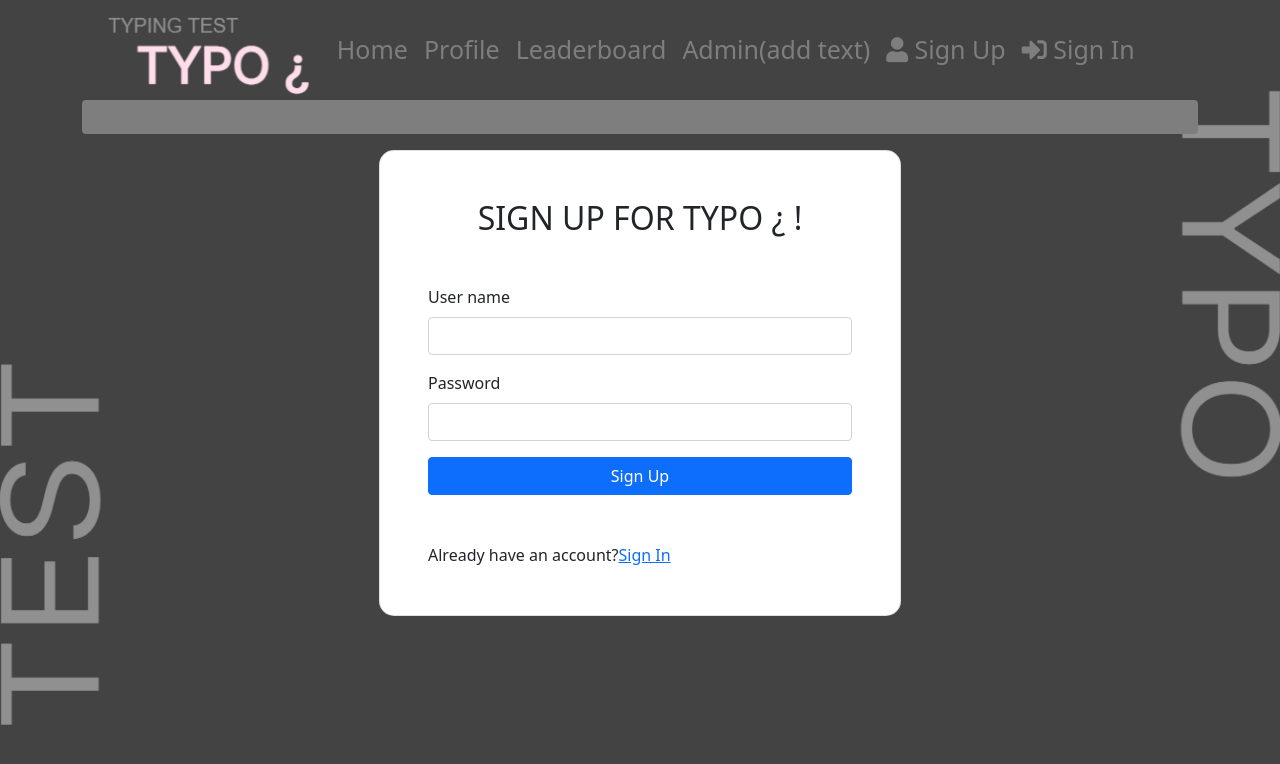
After one commit to Joe-0/TYPO, a Flask app: page /register in a window 1280 px wide. The commit adds this page. Shown: the top 764 px of the page. Run offline with Flask 2, Linux system fonts and the light colour scheme; some libraries are stand-ins or nearby versions.

Commit message:
registeration, login and logout functionality working. make login and sigup pages

```diff
--- a/app.py
+++ b/app.py
@@ -67,11 +67,7 @@ def get_db():
 
 @app.route('/')
 def show_index():
-    # random_id = random.randint(1, 4)
     db = get_db()
-    ##IMPORTANT, THE BOTTOM "id = 1" IS ONLY A TEMPORARY MEASURE CHANGE IT TO RANDOM ID
-    # WHEN WE ACTUALLY HAVE TEXT"
-
     cur = db.execute('SELECT * FROM challengeText ORDER BY RANDOM() LIMIT 1')
     texts = cur.fetchone()
     return render_template('index.html', texts=texts)
@@ -85,41 +81,62 @@ def close_db(error):
 
 
 # This function takes a username and password input and (hopefully) securely stores them into a users database
-@app.route('/register', methods=['POST'])
+@app.route('/register', methods=['GET', 'POST'])
 def register():
-    db = get_db()
-    ##the following code will enter a new username and a hashed version of a new password into users.
-    # note that this function does not check for repeats of the same username
-    db.execute('insert into users (username, password) values (?, ?)',
-               [request.form['register_username'],
-                (werkzeug.security.generate_password_hash(request.form['register_password'], method='pbkdf2:sha256',
-                                                          salt_length=16))])
-    db.commit()
-    return redirect(url_for('show_index'))
+    msg = ''
+    if request.method == 'POST' and 'username' in request.form and 'password' in request.form:
+        username = request.form['username']
+        password = request.form['password']
+        db = get_db()
+        cur = db.execute('select * from users where username = ?', [username])
+        account = cur.fetchone()
+        if account:
+            msg = 'Username already exists! Please chooses a different username'
+        elif not username or not password:
+            msg = 'Please fill out the required fields!'
+        else:
+            db.execute('INSERT INTO users (username, password) values (?, ?)',
+                       [request.form['username'],
+                        (werkzeug.security.generate_password_hash(password,
+                                                                  method='pbkdf2:sha256',
+                                                                  salt_length=16))])
+            db.commit()
+            msg = ' You have successfully signed up. PLease Sign in to continue'
+    elif request.method == 'POST':
+        msg = 'Please fill out the required fields!'
+    return render_template('register.html', msg=msg)
 
 
 # This function logs a user given a username and password. Not quite sure which website to redirect to.
 @app.route('/login', methods=['POST', 'GET'])
 def login():
-    print('in function')
-    error = None
     db = get_db()
-    print('open DB')
-    password = db.execute('select password from users where username = ?', request.form['login_username'])
-    print('got password')
-    print(f"password: {password}")
-    if request.method == 'POST':
-        if werkzeug.security.check_password_hash(password, request.form['login_password']) == True:
-            session['logged_in'] = True
-            flash('You were logged in')
-            return redirect(url_for('show_index'))
+    cur = db.execute('SELECT * FROM challengeText ORDER BY RANDOM() LIMIT 1')
+    texts = cur.fetchone()
+    msg = ''
+    if request.method == 'POST' and 'username' in request.form and 'password' in request.form:
+        username = request.form['username']
+        password = request.form['password']
+        cur = db.execute('Select * FROM users where username = ?', [username])
+        account = cur.fetchone()
+        if account:
+            pass_check = werkzeug.security.check_password_hash(account['password'], password)
+            if pass_check:
+                session['logged_in'] = True
+                session['id'] = account['id']
+                session['username'] = account['username']
+                msg = 'Logged in successfully !'
+                return render_template('index.html', msg=msg, texts=texts)
+            else:
+                msg = 'Incorrect username / password ! '
+    return render_template('login.html', msg=msg)
 
-        # case where the password(or username) was wrong
-        elif werkzeug.security.check_password_hash(password, request.form['login_password']) == False:
-            error = 'Invalid username or password'
-    return render_template('index.html', error=error)
-
-
+@app.route('/logout')
+def logout():
+    session.pop('logged_in', None)
+    session.pop('id', None)
+    session.pop('username', None)
+    return redirect(url_for('show_index'))
 
 @app.route('/attempts')
 def fetchAttempts():
@@ -131,13 +148,25 @@ def fetchAttempts():
     # return render_template('show_entries.html', entries=entries, distinct=distinct)
 
 
+@app.route('/loginpage')
+def loginpage():
+    return render_template('login.html')
+
+
+@app.route('/registerpage')
+def registerpage():
+    return render_template('register.html')
+
+
 @app.route('/leaderboard')
 def leaderBoard():
     return render_template('leaderboard.html')
 
+
 @app.route('/profile')
 def profile():
     return render_template('profile.html')
+
 
 @app.route('/add_challenge_text')
 def add_text():
@@ -152,10 +181,3 @@ def submit_text():
     db.commit()
     flash('Challenge text added successfully')
     return redirect(url_for('add_text'))
-
-
-@app.route('/logout')
-def logout():
-    # logout code here
-
-    return render_template('login.html')
--- a/schema.sql
+++ b/schema.sql
@@ -13,6 +13,7 @@ CREATE TABLE IF NOT EXISTS users (
     isAdmin boolean
 );
 
+
 CREATE TABLE IF NOT EXISTS attempts (
     id integer primary key autoincrement,
     user text not null references users(username),
--- a/static/style/style.css
+++ b/static/style/style.css
@@ -9,9 +9,10 @@
     font-size: 25px;
     text-decoration: none;
 }
-#alert_box{
-    background: #434343;
+.alert{
+    background:  #7E7E7E;
     color: #ffc107;
+    font-size: 25px;
 }
 
 .navitm:hover{
--- a/static/typo.js
+++ b/static/typo.js
@@ -89,7 +89,7 @@ function endchallenge() {
     textInputElement.disabled = true
     let count_correct = 1
     let end_time = timeElapsedElement.innerText / 60
-    let wpm = (num_words / end_time).toFixed(2)
+    let wpm = (num_words / end_time).toFixed(0)
     WPMelement.innerHTML = wpm
     const arr_text = textDisplayElement.querySelectorAll('span')
     arr_text.forEach((charSpan, index) => {
--- a/templates/addtext.html
+++ b/templates/addtext.html
@@ -1,6 +1,6 @@
 {% extends "layout.html" %}
 {% block body %}
-    <div class="row justify-content-center alert" role="alert" id="alert_box">
+    <div class="row justify-content-center alert fade show alert-dismissible" role="alert" id="alert_box">
         {% for message in get_flashed_messages() %}
             <div class="flash text-center">{{ message }}</div>
         {% endfor %}
--- a/templates/index.html
+++ b/templates/index.html
@@ -1,9 +1,7 @@
 {% extends "layout.html" %}
 {% block body %}
-
+        <div class="row msg justify-content-center alert alert-dismissible fade show" role="alert" id="alert_box">{{ msg }}</div>
         <div class="container-fluid">
-            <div class="row justify-content-center alert" role="alert" id="alert_box">
-            </div>
             <div class="row justify-content-center">
                 <div class=" col-10">
 
--- a/templates/layout.html
+++ b/templates/layout.html
@@ -28,7 +28,8 @@
 
     <nav class="navbar navbar-expand-lg navbar-light py-0 ">
         <div class="container-fluid">
-            <a class="navbar-brand py-0" href="#"><img src="/static/img/typo%20logo.png" alt="Typo Logo" height="100"></a>
+            <a class="navbar-brand py-0" href="#"><img src="/static/img/typo%20logo.png" alt="Typo Logo"
+                                                       height="100"></a>
             <button class="bg-warning navbar-toggler" type="button" data-bs-toggle="collapse"
                     data-bs-target="#navbarSupportedContent" aria-controls="navbarSupportedContent"
                     aria-expanded="false" aria-label="Toggle navigation">
@@ -49,20 +50,23 @@
                     <li class="nav-item">
                         <a class="navitm " href="{{ url_for('add_text') }}">Admin(add text)</a>
                     </li>
-                </ul>
-
-
-                <ul class="nav navbar-nav ">
+                    {% if session.logged_in %}
                     <li class="nav-item">
-                        <a class="navitm" href="#SignUpModal" data-bs-toggle="modal"
-                           data-bs-target="#SignUpModal"><span class="fas fa-user"></span> Sign Up</a>
+                        <a class="navitm" href="{{ url_for('logout') }}"><span class="fas fa-sign-in-alt"></span> Sign out</a>
                     </li>
                     <li class="nav-item">
-                        <a class="navitm " href="#loginModal" data-bs-toggle="modal"
-                           data-bs-target="#loginModal"><span class="fas fa-sign-in-alt"></span>
+                        <div class="navitm "><span class="fas fa-user"></span>
+                            {{ session.username}}</div>
+                    </li>
+                    {% else %}
+                    <li class="nav-item">
+                        <a class="navitm" href="{{ url_for('registerpage') }}"><span class="fas fa-user"></span> Sign Up</a>
+                    </li>
+                    <li class="nav-item">
+                        <a class="navitm " href="{{ url_for('loginpage') }}"><span class="fas fa-sign-in-alt"></span>
                             Sign In</a>
                     </li>
-                </ul>
+                {% endif %}
 
             </div>
         </div>
@@ -80,11 +84,10 @@
                         <button type="button" class="btn-close" data-bs-dismiss="modal" aria-label="Close"></button>
                     </div>
                     <div class="modal-body">
-                        <!--<form action="#" method="post|get" >-->
-                        <form>
+                        <form action="{{ url_for('login') }}" method="post">
                             <div class="mb-3">
                                 <label for="loginUsername" class="form-label">User name</label>
-                                <input name ="login_username" type="username" class="form-control" id="loginUsername"
+                                <input name="login_username" type="username" class="form-control" id="loginUsername"
                                        aria-describedby="emailHelp">
                             </div>
                             <div class="mb-3">
@@ -115,18 +118,17 @@
                         <button type="button" class="btn-close" data-bs-dismiss="modal" aria-label="Close"></button>
                     </div>
                     <div class="modal-body">
-                        <!--<form action="{{ url_for('register')}}" method="post">-->
-                        <form>
+                        <form action="{{ url_for('register')}}" method="post">
                             <div class="mb-3">
-                                <label for="registerUsername" class="form-label">User name</label>
-                                <input name="register_username" type="username" class="form-control" id="registerUsername"
+                                <label for="username" class="form-label">User name</label>
+                                <input name="username" type="username" class="form-control" id="username"
                                        aria-describedby="emailHelp">
                                 <div id="emailHelp" class="form-text">
                                 </div>
                             </div>
                             <div class="mb-3">
-                                <label for="registerPassword" class="form-label">Password</label>
-                                <input name="register_password" type="password" class="form-control" id="registerPassword">
+                                <label for="password" class="form-label">Password</label>
+                                <input name="password" type="password" class="form-control" id="password">
                             </div>
                             <div class="d-grid gap-2">
                                 <button type="submit" class="btn btn-primary float-end">Sign Up</button>
@@ -136,9 +138,7 @@
                         </form>
                         <br>
                         <div class="float-start">
-                            Already have an account?<a data-bs-dismiss="modal" href="#loginModal"
-                                                       data-bs-toggle="modal"
-                                                       data-bs-target="#loginModal">Sign In</a>
+                            Already have an account?<a href="{{ url_for('loginpage') }}">Sign In</a>
                         </div>
                     </div>
 
--- /dev/null
+++ b/templates/register.html
@@ -0,0 +1,46 @@
+{% extends "layout.html" %}
+{% block body %}
+
+    <div class="row msg justify-content-center alert alert-dismissible fade show" role="alert">{{ msg }}</div>
+
+    <div class="mask d-flex align-items-center h-100 gradient-custom-3">
+        <div class="container h-100">
+            <div class="row d-flex justify-content-center align-items-center h-100">
+                <div class="col-12 col-md-9 col-lg-7 col-xl-6">
+                    <div class="card" style="border-radius: 15px;">
+                        <div class="card-body p-5">
+                            <h2 class="text-uppercase text-center mb-5">Sign up for Typo ¿ !</h2>
+
+                            <form action="{{ url_for('register') }}" method="post">
+
+                                <div class="mb-3">
+                                    <label for="username" class="form-label">User name</label>
+                                    <input name="username" type="text" class="form-control" id="username"
+                                           aria-describedby="emailHelp">
+                                    <div id="emailHelp" class="form-text">
+                                    </div>
+                                </div>
+                                <div class="mb-3">
+                                    <label for="password" class="form-label">Password</label>
+                                    <input name="password" type="password" class="form-control" id="password">
+                                </div>
+                                <div class="d-grid gap-2">
+                                    <button type="submit" class="btn btn-primary float-end">Sign Up</button>
+                                </div>
+                                <br>
+
+                            </form>
+                            <br>
+
+                            <div class="float-start">
+                                Already have an account?<a href="{{ url_for('loginpage') }}">Sign In</a>
+                            </div>
+
+
+                        </div>
+                    </div>
+                </div>
+            </div>
+        </div>
+    </div>
+{% endblock %}
```
Also changed, not shown: templates/login.html (added, +39 -0 lines), typo_tests.py (+0 -23 lines).
